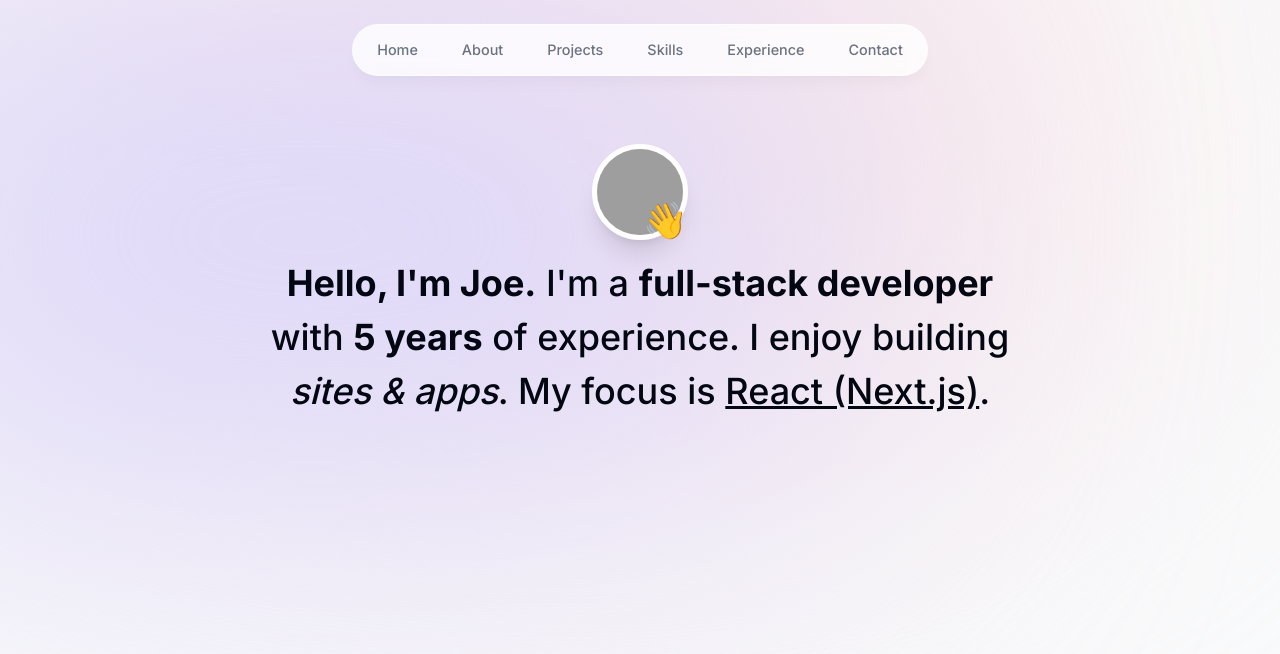
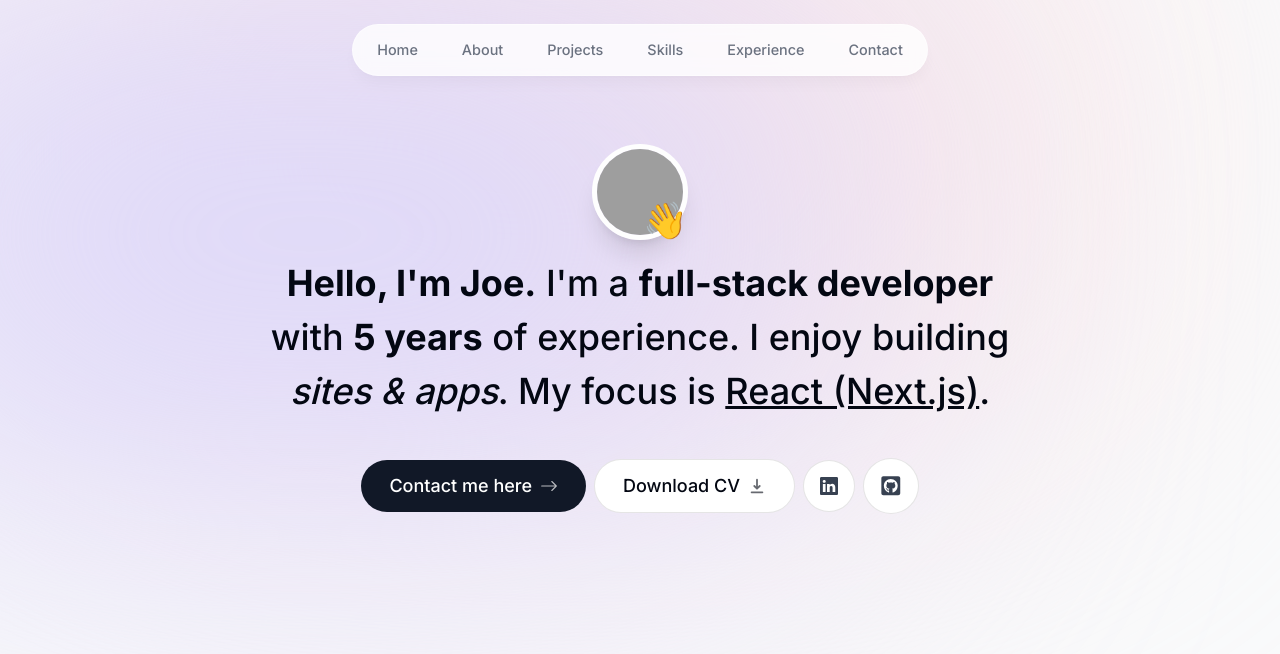
Before and after one commit to josephlbaker/my_website, a Next.js app: page / in a window 1280 px wide. Shown: the top 654 px of the page. Built offline with nearby package versions, Linux system fonts and the light colour scheme; grey boxes are pictures that could not be loaded.

Commit message:
Added CV and social links to intro

```diff
--- a/src/components/intro/intro.tsx
+++ b/src/components/intro/intro.tsx
@@ -1,15 +1,15 @@
-"use client";
+import React from 'react';
 
-import React from 'react'
-import { motion } from 'framer-motion';
 import ProfileImage from './profile_image';
 import Summary from './summary';
+import SummaryLinks from './summary_links';
 
 export default function Intro() {
     return (
         <section className="mb-28 max-w-[50rem] text-center sm:mb-0">
             <ProfileImage />
             <Summary />
+            <SummaryLinks />
         </section>
     );
 }
--- /dev/null
+++ b/src/components/intro/summary_links.tsx
@@ -0,0 +1,47 @@
+"use client";
+
+import React from 'react';
+import { motion } from 'framer-motion';
+import Link from 'next/link';
+import { BsArrowRight, BsLinkedin } from 'react-icons/bs';
+import { HiDownload } from 'react-icons/hi';
+import { FaGithubSquare } from 'react-icons/fa';
+
+export default function SummaryLinks() {
+    return (
+        <motion.div
+            className="flex flex-col sm:flex-row items-center justify-center gap-2 px-4 text-lg font-medium"
+            initial={{ opacity: 0, y: 100 }}
+            animate={{ opacity: 1, y: 0 }}
+            transition={{ delay: 0.1 }}
+        >
+            <Link
+                href="#contact"
+                className="group bg-gray-900 text-white px-7 py-3 flex items-center gap-2 rounded-full outline-none focus:scale-110 hover:scale-110 hover:bg-gray-950 active:scale-105 transition"
+            >
+                Contact me here <BsArrowRight className="opacity-70 group-hover:translate-x-1 transition" />
+            </Link>
+            <a
+                href="/CV.pdf"
+                download="CV.pdf"
+                className="group bg-white px-7 py-3 flex items-center gap-2 rounded-full outline-none focus:scale-110 hover:scale-110 active:scale-105 transition cursor-pointer border border-black/10"
+            >
+                Download CV <HiDownload className="opacity-60 group-hover:translate-y-1 transition" />
+            </a>
+            <a
+                href="https://linkedin.com/in/joelucasbaker/"
+                target="_blank"
+                className="bg-white p-4 text-gray-700 flex items-center gap-2 rounded-full focus:scale-[1.15] hover:scale-[1.15] hover:text-gray-950 active:scale-105 transition cursor-pointer border border-black/10"
+            >
+                <BsLinkedin />
+            </a>
+            <a
+                href="https://github.com/josephlbaker"
+                target="_blank"
+                className="bg-white p-4 text-gray-700 flex items-center gap-2 rounded-full text-[1.35rem] focus:scale-[1.15] hover:scale-[1.15] hover:text-gray-950 active:scale-105 transition cursor-pointer border border-black/10"
+            >
+                <FaGithubSquare />
+            </a>
+        </motion.div>
+    );
+}
```
